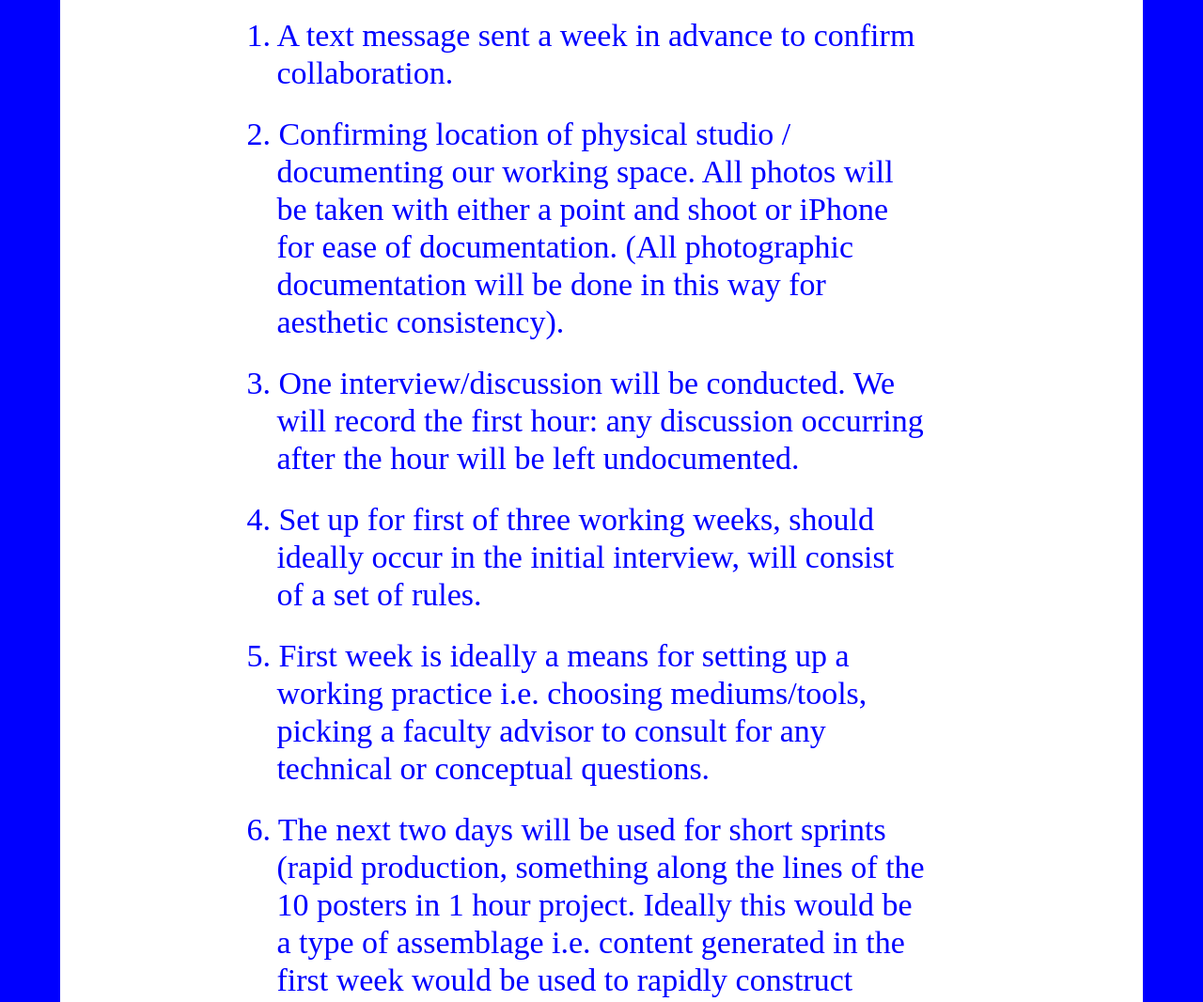
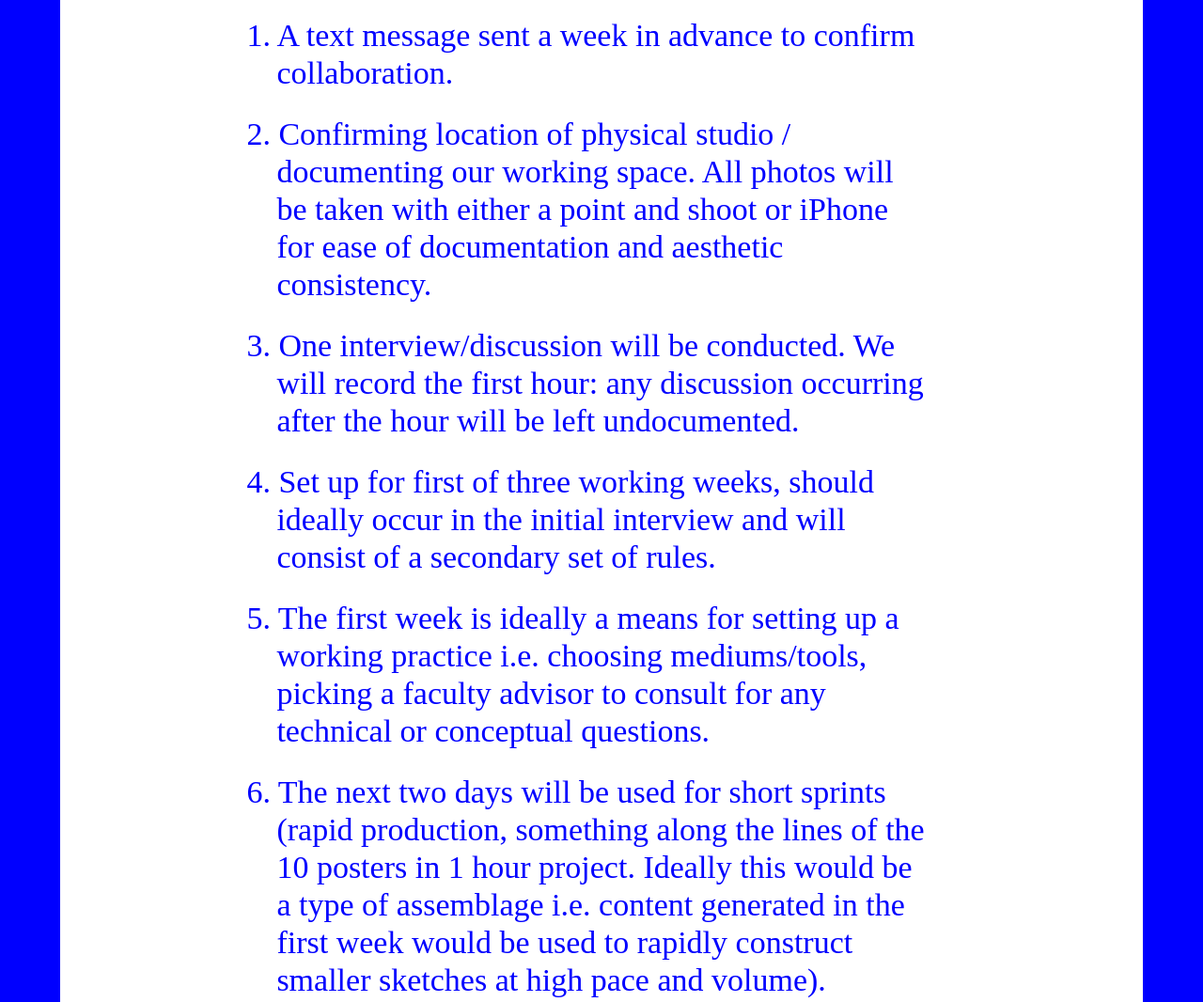
Before and after one commit to rahulshinde/dictionary, a plain HTML site: page line.html in a window 1280 px wide. Shown: the part 2420-3486 px from the top of the page at 94% size. Drawn offline with nearby package versions, Linux system fonts and the light colour scheme; animation ran at ten frames a second; a web font is replaced by a local one.

Commit message:
language changes for line.html

```diff
--- a/line.html
+++ b/line.html
@@ -47,7 +47,7 @@
 				</p>
 
 				<p>
-					2. Confirming location of physical studio / documenting our working space. All photos will be taken with either a point and shoot or iPhone for ease of documentation. (All photographic documentation will be done in this way for aesthetic consistency).
+					2. Confirming location of physical studio / documenting our working space. All photos will be taken with either a point and shoot or iPhone for ease of documentation and aesthetic consistency.
 				</p>
 
 				<p>
@@ -55,11 +55,11 @@
 				</p>
 
 				<p>
-					4. Set up for first of three working weeks, should ideally occur in the initial interview, will consist of a set of rules.
+					4. Set up for first of three working weeks, should ideally occur in the initial interview and will consist of a secondary set of rules.
 				</p>
 
 				<p>
-					5. First week is ideally a means for setting up a working practice i.e. choosing mediums/tools, picking a faculty advisor to consult for any technical or conceptual questions.
+					5. The first week is ideally a means for setting up a working practice i.e. choosing mediums/tools, picking a faculty advisor to consult for any technical or conceptual questions.
 				</p>
 
 				<p>
@@ -75,7 +75,7 @@
 				</p>
 
 				<p>
-					9. One week of isolation, this is both to allow for contemplation and to catchup on any work that doesn’t get finished during the previous to weeks/give me some buffer room.
+					9. One week of isolation, this is both to allow for contemplation and to catchup on any work that doesn’t get finished during the previous to weeks/give some buffer room.
 				</p>
 			</div>
 
```
